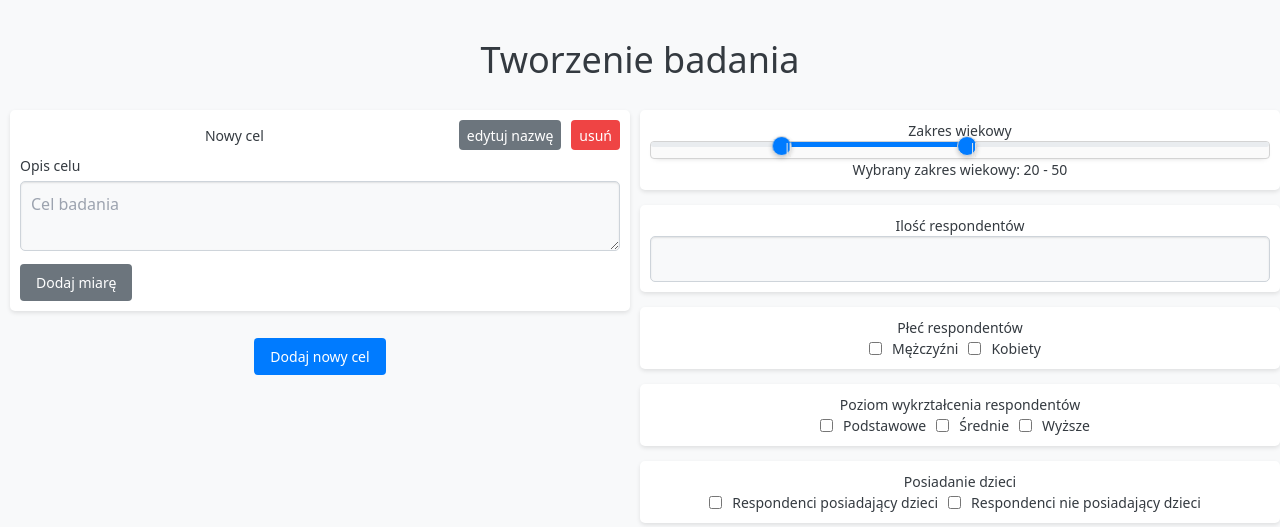
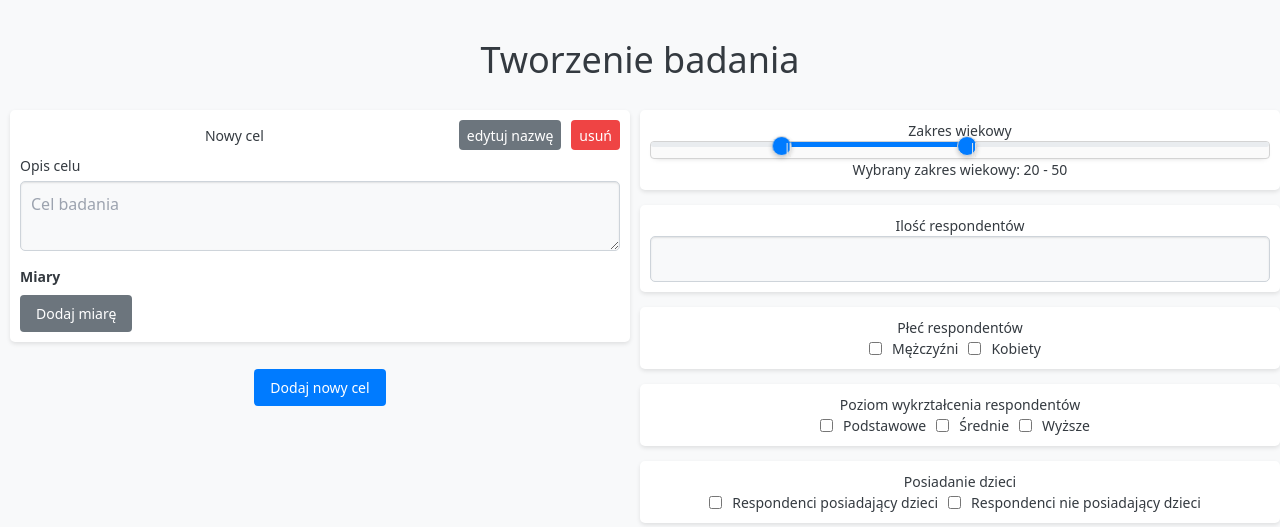
Before and after one commit to Stasieniec/chatbot-based-research, a Flask app: page /input in a window 1280 px wide. Shown: the top 527 px of the page. Run offline with Flask 2, Linux system fonts and the light colour scheme; style sheets or scripts are compiled from the project's sources; some libraries are stand-ins or nearby versions.

Commit message:
translation

```diff
--- a/templates/input.html
+++ b/templates/input.html
@@ -24,6 +24,7 @@
                         </div>
                         <label class="goal-label text-left">Opis celu</label> <!-- Added label -->
                         <textarea class="form-control w-full h-20 text-base" placeholder="Cel badania"></textarea>
+                        <label class="metrics-label text-left mt-4">Miary</label>
                         <button class="btn btn-secondary mt-2 bg-green-500 text-white px-4 py-2 rounded" onclick="openMetricModal(this)">Dodaj miarę</button>
                     </div>
                     <button class="btn btn-primary mt-3 bg-blue-500 text-white px-4 py-2 rounded" onclick="addField()">Dodaj nowy cel</button>
@@ -110,35 +111,35 @@
                     <div class="likert-labels">
                         <div class="likert-label-item">
                             <label>Bardzo negatywne:</label>
-                            <input type="text" class="form-control mt-2" placeholder="Label 1">
+                            <input type="text" class="form-control mt-2" placeholder="Bardzo źle">
                         </div>
                         <div class="likert-label-item">
                             <label>Negatywne:</label>
-                            <input type="text" class="form-control mt-2" placeholder="Label 2">
+                            <input type="text" class="form-control mt-2" placeholder="Źle">
                         </div>
                         <div class="likert-label-item">
                             <label>Neutralne:</label>
-                            <input type="text" class="form-control mt-2" placeholder="Label 3">
+                            <input type="text" class="form-control mt-2" placeholder="Neutralnie">
                         </div>
                         <div class="likert-label-item">
                             <label>Pozytywne:</label>
-                            <input type="text" class="form-control mt-2" placeholder="Label 4">
+                            <input type="text" class="form-control mt-2" placeholder="Dobrze">
                         </div>
                         <div class="likert-label-item">
                             <label>Bardzo pozytywne:</label>
-                            <input type="text" class="form-control mt-2" placeholder="Label 5">
+                            <input type="text" class="form-control mt-2" placeholder="Bardzo dobrze">
                         </div>
                     </div>
                 </div>
                 <div id="dynamic-option2" class="dynamic-content" style="display: none;">
-                    <input type="number" id="metricInput1" class="form-control mt-2" placeholder="Left boundary">
-                    <input type="number" id="metricInput1" class="form-control mt-2" placeholder="Right boundary">
+                    <input type="number" id="metricInput1" class="form-control mt-2" placeholder="Lewa granica przedziału">
+                    <input type="number" id="metricInput1" class="form-control mt-2" placeholder="Prawa granica przedziału">
                 </div>
                 <div id="dynamic-option3" class="dynamic-content" style="display: none;">
-                    <input type="text" id="metricInput1" class="form-control mt-2" placeholder="Enter the question">
+                    <input type="text" id="metricInput1" class="form-control mt-2" placeholder="Wpisz pytanie">
                 </div>
                 <label for="metricTitle">Tytuł miary:</label>
-                <input type="text" id="metricTitle" class="form-control mt-2 metric-titles" placeholder="Enter metric title">
+                <input type="text" id="metricTitle" class="form-control mt-2 metric-titles" placeholder="Tytuł miary">
                 <button class="btn btn-primary mt-2 rounded" onclick="saveMetric()">OK</button>
             </div>
         </div>
--- a/templates/results.html
+++ b/templates/results.html
@@ -58,7 +58,7 @@
                                 <div class="metric-image-container">
                                     <img src="{{ url_for('static', filename='plots/num_goal2.png') }}" alt="Metric Result 1" class="metric-image mb-4">
                                 </div>
-                                <h4 class="metric-result-title text-lg mb-2"><b>Pytanie Otwarte: </b>Czy są miejsca, gdzie bezpieczeństwo na drogach powinno zostać poprawione?</h4>
+                                <h4 class="metric-result-title text-lg mb-2"><b>Pytanie Otwarte: </b>Jaką zmianę zasugerowałbyś/sugerowałabyś aby poprawić bezpieczeństwo na drogach?</h4>
                                 <button class="open-quotes-btn bg-blue-500 hover:bg-blue-700 text-white font-bold py-2 px-4 rounded" data-goal="2">Zobacz odpowiedzi</button>
                             </div>
                             <h4 class="metric-result-title text-lg mb-2 opinie"><b>Popularne opinie wśród mieszkańców</b></h4>
```
